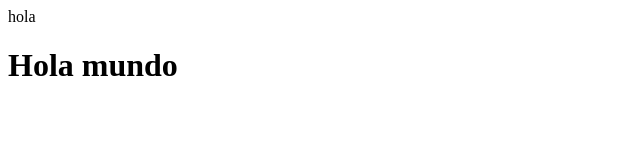
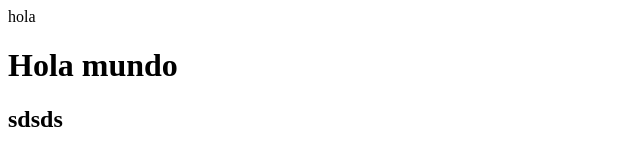
Before and after one commit to sembenavente/test, a plain HTML site: page index.html in a window 1280 px wide. Shown: the full height of the page, 0-640 px from the left. Drawn offline with Linux system fonts and the light colour scheme.

Commit message:
hola, esto si fuca

```diff
--- a/index.html
+++ b/index.html
@@ -2,5 +2,5 @@
 <html>
 	<head>hola</head>
 	<body><h1>Hola mundo<h1>
-	</body>
+	<h2>sdsds</h2></body>
 </html>
```
Also changed, not shown: 1 other file.
